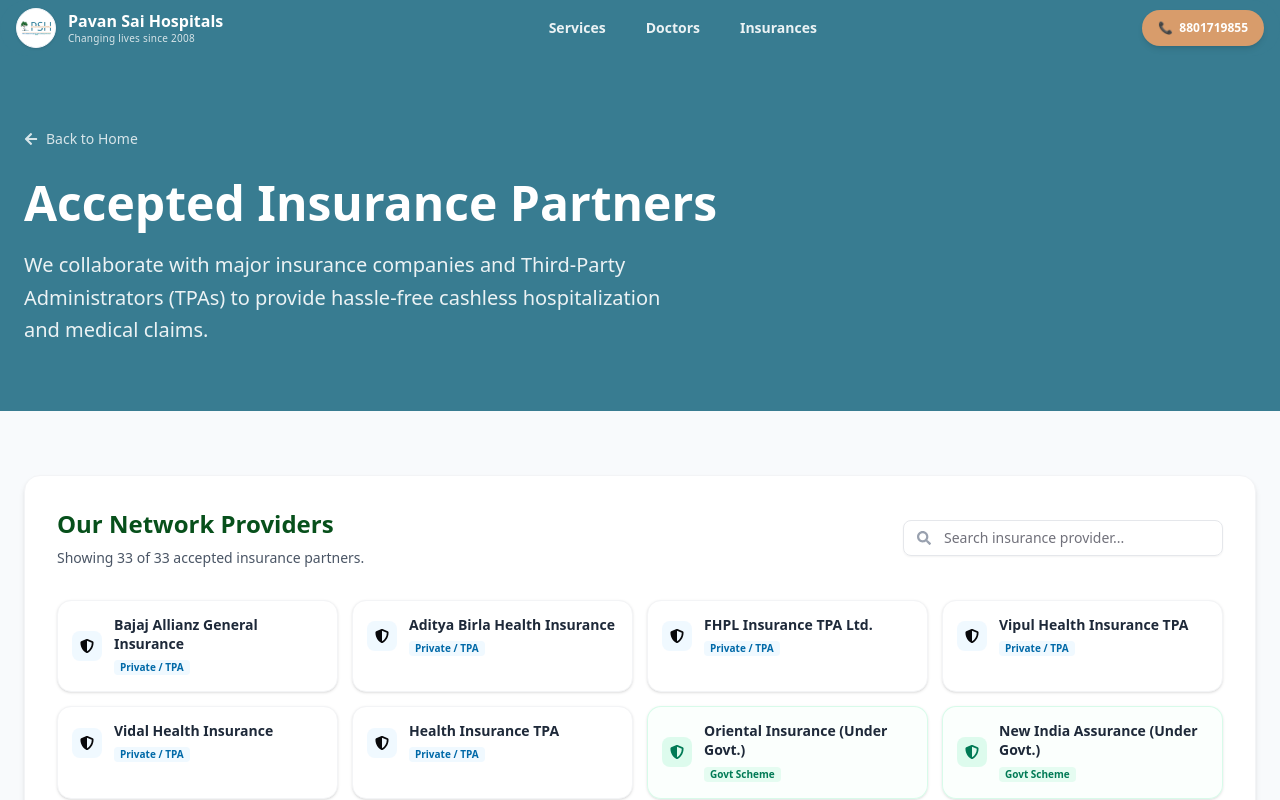
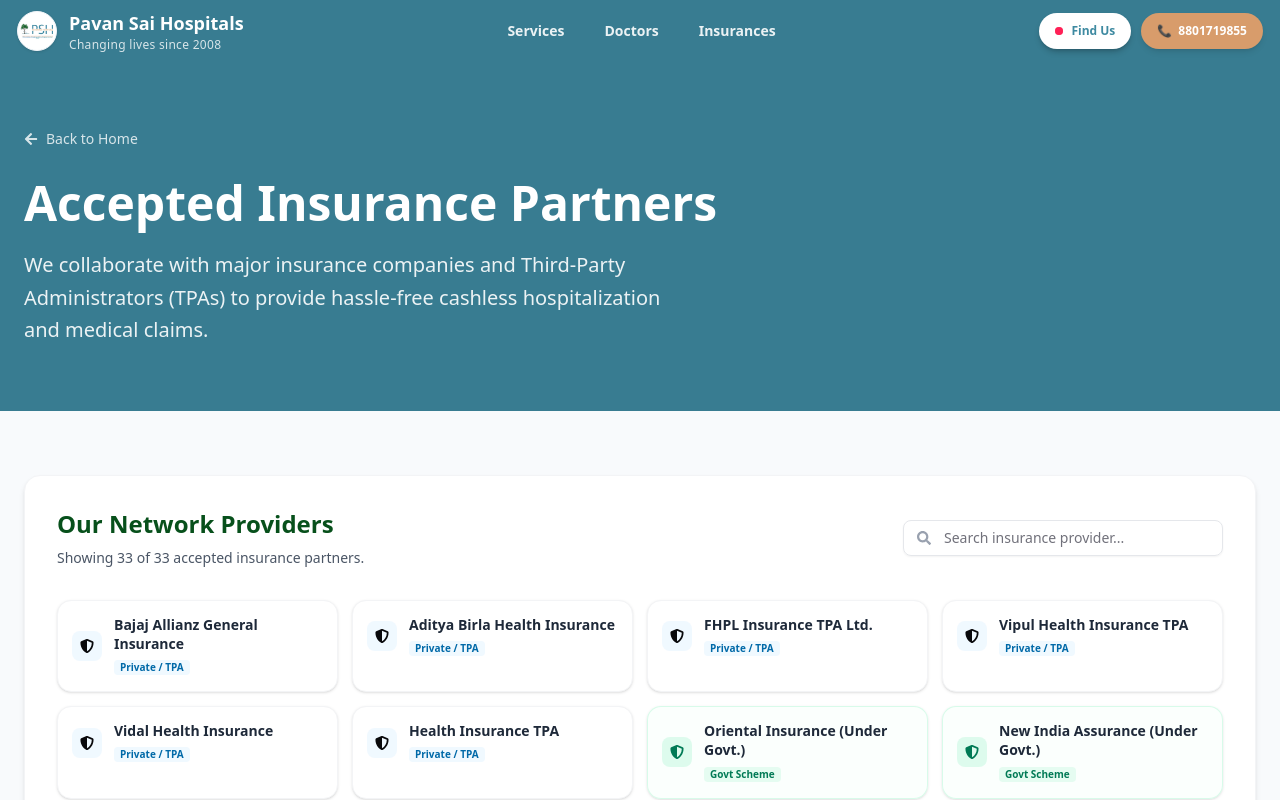
Before and after one commit to Ananya54321/psh-website, a Next.js app: page /insurance in a window 1280 px wide. Shown: the top 800 px of the page. Built offline with nearby package versions, Linux system fonts and the light colour scheme.

Commit message:
redesign

```diff
--- a/src/components/pages/Header.tsx
+++ b/src/components/pages/Header.tsx
@@ -1,18 +1,68 @@
 "use client";
 
+import { motion, useMotionValueEvent, useScroll } from "motion/react";
 import Image from "next/image";
 import Link from "next/link";
 import { useState } from "react";
-import { useScroll, useMotionValueEvent, motion } from "motion/react";
-import { cn } from "@/lib/utils";
 import {
-  Navbar,
-  NavBody,
   MobileNav,
   MobileNavHeader,
+  MobileNavMenu,
   MobileNavToggle,
-  MobileNavMenu,
+  NavBody,
+  Navbar,
 } from "@/components/ui/resizable-navbar";
+import { cn } from "@/lib/utils";
+import { Activity, ChevronRight, ShieldCheck, Stethoscope } from "lucide-react";
+
+const containerVariants = {
+  hidden: { opacity: 0 },
+  show: {
+    opacity: 1,
+    transition: {
+      staggerChildren: 0.05,
+    },
+  },
+};
+
+const itemVariants = {
+  hidden: { opacity: 0, y: 15 },
+  show: {
+    opacity: 1,
+    y: 0,
+    transition: { duration: 0.4, ease: "easeOut" },
+  },
+};
+
+const mobileNavItems = [
+  {
+    name: "Services",
+    link: "/#services",
+    description: "Explore our specialized clinical care & departments",
+    icon: Activity,
+    color: "text-[#3e8aa1]",
+    bg: "bg-[#3e8aa1]/10",
+    borderColor: "hover:border-[#3e8aa1]/30",
+  },
+  {
+    name: "Doctors",
+    link: "/#doctors",
+    description: "Meet our experienced medical professionals",
+    icon: Stethoscope,
+    color: "text-[#07501b]",
+    bg: "bg-[#07501b]/10",
+    borderColor: "hover:border-[#07501b]/30",
+  },
+  {
+    name: "Insurances",
+    link: "/insurance",
+    description: "Check accepted cashless insurance providers",
+    icon: ShieldCheck,
+    color: "text-[#d89c6b]",
+    bg: "bg-[#d89c6b]/10",
+    borderColor: "hover:border-[#d89c6b]/30",
+  },
+];
 
 export function Header() {
   const navItems = [
@@ -42,12 +92,12 @@
   return (
     <Navbar className="fixed top-0 z-50">
       {/* Desktop Navigation */}
-      <NavBody className={cn(
-        "transition-colors duration-300",
-        isScrolled
-          ? "border border-slate-200/50 bg-white/90 text-neutral-800 shadow-md backdrop-blur-md"
-          : "bg-transparent text-white"
-      )}>
+      <NavBody
+        className={cn(
+          "transition-colors duration-500",
+          isScrolled ? "text-neutral-800" : "text-white",
+        )}
+      >
         {/* Brand Logo & Name */}
         <Link
           href="/"
@@ -57,22 +107,26 @@
             <Image
               src="/images/psh_logo.jpeg"
               alt="Pavan Sai Hospitals"
-              width={36}
-              height={36}
+              width={48}
+              height={48}
               className="rounded-full p-0.5"
             />
           </div>
           <div className="flex flex-col text-left">
-            <span className={cn(
-              "text-base font-bold leading-tight transition-colors duration-300",
-              isScrolled ? "text-[#3e8aa1]" : "text-white"
-            )}>
+            <span
+              className={cn(
+                "font-bold leading-tight transition-colors duration-300 text-lg",
+                isScrolled ? "text-[#3e8aa1]" : "text-white",
+              )}
+            >
               Pavan Sai Hospitals
             </span>
-            <span className={cn(
-              "text-[10px] tracking-wide transition-colors duration-300",
-              isScrolled ? "text-neutral-500" : "text-white/80"
-            )}>
+            <span
+              className={cn(
+                "text-xs tracking-wide transition-colors duration-300",
+                isScrolled ? "text-neutral-500" : "text-white/80",
+              )}
+            >
               Changing lives since 2008
             </span>
           </div>
@@ -92,7 +146,7 @@
                 "relative px-4 py-2 rounded-full transition-colors duration-300 z-10",
                 isScrolled
                   ? "text-neutral-600 hover:text-[#3e8aa1]"
-                  : "text-white/90 hover:text-white"
+                  : "text-white/90 hover:text-white",
               )}
             >
               {hoveredIndex === idx && (
@@ -100,7 +154,7 @@
                   layoutId="desktopNavHover"
                   className={cn(
                     "absolute inset-0 -z-10 rounded-full shadow-sm",
-                    isScrolled ? "bg-slate-100" : "bg-white/10"
+                    isScrolled ? "bg-slate-100" : "bg-white/10",
                   )}
                   transition={{ type: "spring", stiffness: 380, damping: 30 }}
                 />
@@ -110,15 +164,32 @@
           ))}
         </div>
 
-        {/* Call to Action Button */}
-        <div className="hidden lg:block z-50">
+        {/* Call to Action and Location Buttons */}
+        <div className="hidden lg:flex items-center gap-2.5 z-50">
+          <a
+            href="https://maps.app.goo.gl/DURcWjeQNr9Umiwy9"
+            target="_blank"
+            rel="noopener noreferrer"
+            className={cn(
+              "inline-flex h-9 items-center justify-center rounded-full px-4 text-xs font-extrabold transition-all duration-300 shadow-md gap-2 hover:scale-105 cursor-pointer relative overflow-hidden",
+              isScrolled
+                ? "bg-gradient-to-r from-[#3e8aa1] to-[#4ea3ba] text-white shadow-[#3e8aa1]/20"
+                : "bg-white text-[#3e8aa1] hover:bg-slate-50 shadow-black/20",
+            )}
+          >
+            <span className="relative flex h-2 w-2">
+              <span className="animate-ping absolute inline-flex h-full w-full rounded-full bg-rose-400 opacity-75"></span>
+              <span className="relative inline-flex rounded-full h-2 w-2 bg-rose-500"></span>
+            </span>
+            <span>Find Us</span>
+          </a>
           <a
             href="tel:8801719855"
             className={cn(
               "inline-flex h-9 items-center justify-center rounded-full px-4 text-xs font-bold text-white transition-all duration-300 shadow-md gap-1.5 hover:scale-105 cursor-pointer",
               isScrolled
                 ? "bg-hospital-blue hover:bg-[#2c6b7a] shadow-hospital-blue/10"
-                : "bg-hospital-orange hover:bg-orange-600 shadow-black/10"
+                : "bg-hospital-orange hover:bg-orange-600 shadow-black/10",
             )}
           >
             <span>📞</span>
@@ -128,39 +199,48 @@
       </NavBody>
 
       {/* Mobile Navigation */}
-      <MobileNav className={cn(
-        "transition-colors duration-300 px-4",
-        isScrolled
-          ? "border border-slate-200/50 bg-white/90 shadow-md backdrop-blur-md"
-          : "bg-transparent"
-      )}>
-        <MobileNavHeader className="h-14">
+      <MobileNav
+        className={cn(
+          "px-4 transition-all duration-300",
+          isMobileMenuOpen &&
+          "!bg-transparent !border-transparent !shadow-none !backdrop-blur-none",
+        )}
+      >
+        <MobileNavHeader className="h-14 relative z-50">
           {/* Brand Logo & Name */}
           <Link
             href="/"
             className="flex items-center space-x-3 cursor-pointer hover:opacity-90 transition-opacity"
             onClick={() => setIsMobileMenuOpen(false)}
           >
-            <div className="w-9 h-9 bg-white rounded-full flex items-center justify-center flex-shrink-0 shadow-sm border border-slate-100">
+            <div className="w-10 h-10 bg-white rounded-full flex items-center justify-center flex-shrink-0 shadow-sm border border-slate-100">
               <Image
                 src="/images/psh_logo.jpeg"
                 alt="Pavan Sai Hospitals"
-                width={32}
-                height={32}
+                width={48}
+                height={48}
                 className="rounded-full p-0.5"
               />
             </div>
             <div className="flex flex-col text-left">
-              <span className={cn(
-                "text-sm font-bold leading-tight transition-colors duration-300",
-                isScrolled ? "text-[#3e8aa1]" : "text-white"
-              )}>
+              <span
+                className={cn(
+                  "text-xl font-bold leading-tight transition-colors duration-300",
+                  isScrolled || isMobileMenuOpen
+                    ? "text-[#3e8aa1] dark:text-neutral-100"
+                    : "text-white",
+                )}
+              >
                 Pavan Sai Hospitals
               </span>
-              <span className={cn(
-                "text-[9px] tracking-wide transition-colors duration-300",
-                isScrolled ? "text-neutral-500" : "text-white/80"
-              )}>
+              <span
+                className={cn(
+                  "text-xs tracking-wide transition-colors duration-300",
+                  isScrolled || isMobileMenuOpen
+                    ? "text-neutral-500 dark:text-neutral-300"
+                    : "text-white/80",
+                )}
+              >
                 Changing lives since 2008
               </span>
             </div>
@@ -173,41 +253,89 @@
               onClick={() => setIsMobileMenuOpen(!isMobileMenuOpen)}
               className={cn(
                 "transition-colors duration-300 cursor-pointer p-1 rounded-md",
-                isScrolled ? "text-neutral-800" : "text-white"
+                isScrolled || isMobileMenuOpen
+                  ? "text-neutral-800 dark:text-neutral-200"
+                  : "text-white",
               )}
             />
           </div>
         </MobileNavHeader>
+      </MobileNav>
 
       {/* Mobile Dropdown Menu */}
       <MobileNavMenu
         isOpen={isMobileMenuOpen}
         onClose={() => setIsMobileMenuOpen(false)}
-          className="bg-white/95 border border-slate-200/60 shadow-lg backdrop-blur-md rounded-2xl p-5 mt-3 flex flex-col space-y-4"
+        className="h-auto justify-start gap-8 my-auto"
       >
-          {navItems.map((item, idx) => (
+        {/* Main staggered container */}
+        <motion.div
+          variants={containerVariants}
+          initial="hidden"
+          animate="show"
+          className="flex flex-col w-full gap-8 pt-6"
+        >
+          {/* Centered/Top Navigation Links */}
+          <div className="flex flex-col w-full gap-4 px-1">
+            {mobileNavItems.map((item, idx) => {
+              const Icon = item.icon;
+              return (
+                <motion.div key={`mobile-item-${idx}`} variants={itemVariants}>
                   <Link
-              key={`mobile-item-${idx}`}
                     href={item.link}
                     onClick={() => setIsMobileMenuOpen(false)}
-              className="text-sm font-semibold text-neutral-700 hover:text-hospital-blue transition-colors py-2.5 border-b border-slate-100 last:border-b-0 w-full block"
+                    className="group p-3 px-4 bg-slate-50 hover:bg-white border border-transparent hover:border-hospital-blue/20 rounded-2xl flex items-center justify-between transition-all duration-300 hover:shadow-md hover:-translate-y-0.5 cursor-pointer dark:bg-neutral-900/50 dark:hover:bg-neutral-800/80 w-full"
                   >
+                    <div className="flex items-center gap-3 text-left min-w-0">
+                      <div className="flex-shrink-0 p-2 rounded-xl bg-white dark:bg-neutral-800 group-hover:bg-hospital-blue/10 text-hospital-blue/80 group-hover:text-hospital-blue transition-colors duration-300 shadow-sm border border-gray-100/50 dark:border-neutral-700/50">
+                        <Icon className="w-5 h-5" />
+                      </div>
+                      <div className="flex-1 min-w-0">
+                        <h4 className="font-semibold text-gray-800 dark:text-gray-200 text-sm group-hover:text-hospital-blue transition-colors duration-300 truncate">
                           {item.name}
+                        </h4>
+                        <p className="text-xs text-gray-500 dark:text-gray-400 font-semibold group-hover:text-hospital-green transition-colors duration-300 truncate">
+                          {item.description}
+                        </p>
+                      </div>
+                    </div>
+                    <ChevronRight className="h-4 w-4 flex-shrink-0 text-neutral-400 group-hover:text-[#3e8aa1] transition-all duration-200 group-hover:translate-x-1" />
                   </Link>
-          ))}
+                </motion.div>
+              );
+            })}
+          </div>
 
-          <div className="flex flex-col gap-2.5 pt-3 w-full">
+          {/* Bottom Action Buttons (Stacked Vertically) */}
+          <div className="flex flex-col gap-3.5 w-full max-w-sm mx-auto pb-4">
+            <motion.div variants={itemVariants}>
+              <a
+                href="https://maps.app.goo.gl/DURcWjeQNr9Umiwy9"
+                target="_blank"
+                rel="noopener noreferrer"
+                onClick={() => setIsMobileMenuOpen(false)}
+                className="flex items-center justify-center h-12 w-full rounded-full border border-slate-200 dark:border-neutral-800 bg-white dark:bg-neutral-900 text-neutral-700 dark:text-neutral-300 shadow-xs hover:shadow-md transition-all gap-2 cursor-pointer active:scale-[0.98] font-bold text-sm"
+              >
+                <span className="relative flex h-2 w-2">
+                  <span className="animate-ping absolute inline-flex h-full w-full rounded-full bg-[#3e8aa1]/50 opacity-75"></span>
+                  <span className="relative inline-flex rounded-full h-2 w-2 bg-[#3e8aa1]"></span>
+                </span>
+                <span>Find Us on Map</span>
+              </a>
+            </motion.div>
+
+            <motion.div variants={itemVariants}>
               <a
                 href="tel:8801719855"
                 onClick={() => setIsMobileMenuOpen(false)}
-              className="flex items-center justify-center h-10 w-full rounded-full bg-hospital-orange hover:bg-orange-600 text-white text-xs font-bold transition-all shadow-md gap-1.5"
+                className="flex items-center justify-center h-12 w-full rounded-full bg-gradient-to-r from-[#3e8aa1] to-[#4ea3ba] hover:from-[#2c6b7a] hover:to-[#3e8aa1] text-white text-sm font-extrabold transition-all shadow-sm hover:shadow-md gap-2 cursor-pointer active:scale-[0.98]"
               >
-              <span>📞</span>
-              <span>8801719855</span>
+                <span>📞 Call: 8801719855</span>
               </a>
+            </motion.div>
           </div>
+        </motion.div>
       </MobileNavMenu>
-      </MobileNav>
     </Navbar>
   );
 }
--- a/src/components/pages/HeroSection.tsx
+++ b/src/components/pages/HeroSection.tsx
@@ -18,7 +18,7 @@
   return (
     <section
       id="home"
-      className="relative overflow-hidden py-20 sm:py-24 md:py-32 flex items-center min-h-[85vh] text-white"
+      className="relative overflow-hidden py-20 sm:py-24 md:py-32 lg:py-36 flex items-center min-h-[85vh] text-white"
     >
       {/* Full Background Video */}
       <video
@@ -177,10 +177,10 @@
             </div>
             <div>
               <div className="text-2xl sm:text-3xl font-extrabold text-hospital-orange leading-none drop-shadow-sm">
-                15+
+                7000+
               </div>
               <div className="text-[10px] sm:text-xs font-bold text-white mt-2 uppercase tracking-wider drop-shadow-xs">
-                Specialists
+                Patients Treated
               </div>
             </div>
           </motion.div>
--- a/src/components/pages/TestimonialsSection.tsx
+++ b/src/components/pages/TestimonialsSection.tsx
@@ -71,7 +71,7 @@
             colorScheme.bg,
             colorScheme.text,
             colorScheme.border,
-            "group-hover:bg-hospital-blue/10 group-hover:text-hospital-blue group-hover:border-hospital-blue/20 group-hover:shadow-none"
+            "group-hover:bg-hospital-blue/10 group-hover:text-hospital-blue group-hover:border-hospital-blue/20 group-hover:shadow-none",
           )}
         >
           {getInitials(name)}
--- a/src/components/ui/resizable-navbar.tsx
+++ b/src/components/ui/resizable-navbar.tsx
@@ -1,15 +1,13 @@
 "use client";
-import { cn } from "@/lib/utils";
 import { IconMenu2, IconX } from "@tabler/icons-react";
 import {
+  AnimatePresence,
   motion,
-  AnimatePresence,
+  useMotionValueEvent,
   useScroll,
-  useMotionValueEvent,
 } from "motion/react";
-
-import React, { useRef, useState } from "react";
-
+import React, { useState } from "react";
+import { cn } from "@/lib/utils";
 
 interface NavbarProps {
   children: React.ReactNode;
@@ -82,24 +80,22 @@
   return (
     <motion.div
       animate={{
-        backdropFilter: visible ? "blur(10px)" : "none",
-        boxShadow: visible
-          ? "0 0 24px rgba(34, 42, 53, 0.06), 0 1px 1px rgba(0, 0, 0, 0.05), 0 0 0 1px rgba(34, 42, 53, 0.04), 0 0 4px rgba(34, 42, 53, 0.08), 0 16px 68px rgba(47, 48, 55, 0.05), 0 1px 0 rgba(255, 255, 255, 0.1) inset"
-          : "none",
         width: visible ? "800px" : "100%",
         y: visible ? 20 : 0,
       }}
       transition={{
-        type: "tween",
-        ease: [0.16, 1, 0.3, 1],
-        duration: 0.4,
+        type: "spring",
+        stiffness: 120,
+        damping: 20,
+        mass: 0.8,
       }}
       style={{
         minWidth: "800px",
       }}
       className={cn(
-        "relative z-[60] mx-auto hidden w-full max-w-7xl flex-row items-center justify-between self-start rounded-full bg-transparent px-4 py-2 lg:flex dark:bg-transparent",
-        visible && "bg-white/80 dark:bg-neutral-950/80",
+        "relative z-[60] mx-auto hidden w-full max-w-7xl flex-row items-center justify-between self-start rounded-full border border-transparent bg-transparent px-4 py-2 lg:flex transition-all duration-500 ease-in-out",
+        visible &&
+        "border-slate-200/50 bg-white/90 text-neutral-800 shadow-md backdrop-blur-md dark:border-neutral-800/50 dark:bg-neutral-950/90 dark:text-neutral-200 duration-300 ease-out",
         className,
       )}
     >
@@ -144,10 +140,6 @@
   return (
     <motion.div
       animate={{
-        backdropFilter: visible ? "blur(10px)" : "none",
-        boxShadow: visible
-          ? "0 0 24px rgba(34, 42, 53, 0.06), 0 1px 1px rgba(0, 0, 0, 0.05), 0 0 0 1px rgba(34, 42, 53, 0.04), 0 0 4px rgba(34, 42, 53, 0.08), 0 16px 68px rgba(47, 48, 55, 0.05), 0 1px 0 rgba(255, 255, 255, 0.1) inset"
-          : "none",
         width: visible ? "90%" : "100%",
         paddingRight: visible ? "12px" : "0px",
         paddingLeft: visible ? "12px" : "0px",
@@ -155,13 +147,15 @@
         y: visible ? 20 : 0,
       }}
       transition={{
-        type: "tween",
-        ease: [0.16, 1, 0.3, 1],
-        duration: 0.4,
+        type: "spring",
+        stiffness: 120,
+        damping: 20,
+        mass: 0.8,
       }}
       className={cn(
-        "relative z-50 mx-auto flex w-full max-w-[calc(100vw-2rem)] flex-col items-center justify-between bg-transparent px-0 py-2 lg:hidden",
-        visible && "bg-white/80 dark:bg-neutral-950/80",
+        "relative z-50 mx-auto flex w-full max-w-[calc(100vw-2rem)] flex-col items-center justify-between border border-transparent bg-transparent px-0 py-2 lg:hidden transition-all duration-500 ease-in-out",
+        visible &&
+        "border-slate-200/50 bg-white/80 shadow-md backdrop-blur-lg dark:border-neutral-800/50 dark:bg-neutral-950/90 duration-300 ease-out",
         className,
       )}
     >
@@ -192,6 +186,17 @@
   isOpen,
   onClose,
 }: MobileNavMenuProps) => {
+  React.useEffect(() => {
+    if (isOpen) {
+      document.body.style.overflow = "hidden";
+    } else {
+      document.body.style.overflow = "";
+    }
+    return () => {
+      document.body.style.overflow = "";
+    };
+  }, [isOpen]);
+
   return (
     <AnimatePresence>
       {isOpen && (
@@ -199,12 +204,24 @@
           initial={{ opacity: 0 }}
           animate={{ opacity: 1 }}
           exit={{ opacity: 0 }}
+          transition={{ duration: 0.25 }}
+          className="fixed inset-0 z-40 w-screen h-[100dvh] bg-slate-50/70 dark:bg-neutral-950/98 backdrop-blur-xl flex flex-col items-center justify-between px-6 pt-24 pb-12 overflow-y-auto"
+          style={{
+            backdropFilter: "blur(36px)",
+            WebkitBackdropFilter: "blur(36px)",
+          }}
+          onClick={onClose}
+        >
+          {/* Prevent clicks on the content from closing the menu */}
+          <div
+            onClick={(e) => e.stopPropagation()}
             className={cn(
-            "absolute inset-x-0 top-16 z-50 flex w-full flex-col items-start justify-start gap-4 rounded-lg bg-white px-4 py-8 shadow-[0_0_24px_rgba(34,_42,_53,_0.06),_0_1px_1px_rgba(0,_0,_0,_0.05),_0_0_0_1px_rgba(34,_42,_53,_0.04),_0_0_4px_rgba(34,_42,_53,_0.08),_0_16px_68px_rgba(47,_48,_55,_0.05),_0_1px_0_rgba(255,_255,_255,_0.1)_inset] dark:bg-neutral-950",
+              "flex flex-col items-center justify-between w-full h-full max-w-md mx-auto",
               className,
             )}
           >
             {children}
+          </div>
         </motion.div>
       )}
     </AnimatePresence>
@@ -221,9 +238,17 @@
   className?: string;
 }) => {
   return isOpen ? (
-    <IconX className={cn("text-black dark:text-white", className)} onClick={onClick} />
+    <IconX
+      size={32}
+      className={cn("text-black dark:text-white", className)}
+      onClick={onClick}
+    />
   ) : (
-    <IconMenu2 className={cn("text-black dark:text-white", className)} onClick={onClick} />
+    <IconMenu2
+      size={32}
+      className={cn("text-black dark:text-white", className)}
+      onClick={onClick}
+    />
   );
 };
 
@@ -236,8 +261,8 @@
       <img
         src="https://assets.aceternity.com/logo-dark.png"
         alt="logo"
-        width={30}
-        height={30}
+        width={48}
+        height={48}
       />
       <span className="font-medium text-black dark:text-white">Startup</span>
     </a>
```
Also changed, not shown: src/app/globals.css (+4 -3 lines), src/components/pages/DoctorsSection.tsx (+5 -4 lines), next-prompt.txt (added). Lines whose indentation alone changed are shown as unchanged.
